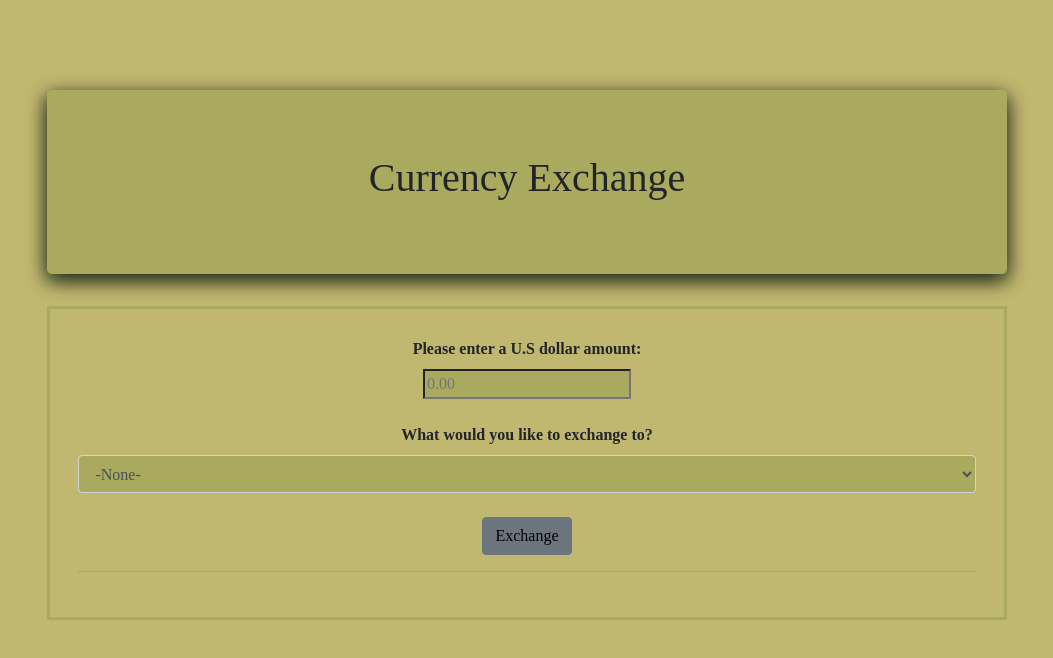
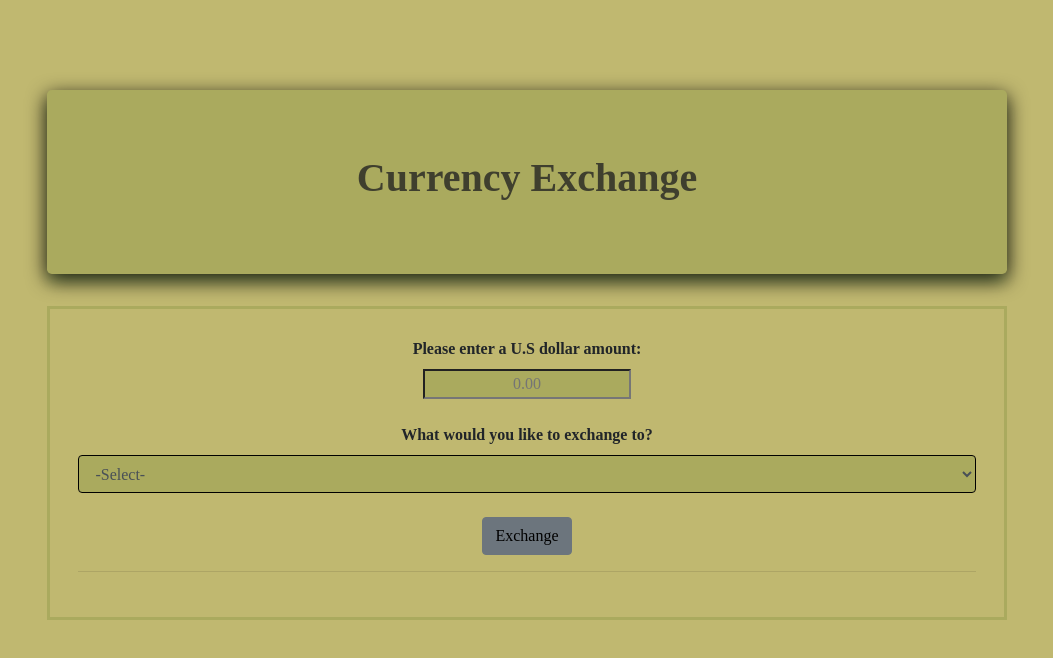
Before and after one commit to calliestump/EpicodusFriday6, a website built with webpack: page src/index.html in a window 1280 px wide. Shown: the whole page, without its empty margins (113-1166 px from the left). Built offline with nearby package versions, Linux system fonts and the light colour scheme.

Commit message:
adds elements to css, html, and polished js.

```diff
--- a/src/css/styles.css
+++ b/src/css/styles.css
@@ -6,16 +6,17 @@ body {
 .container {
   padding: 7%;
 }
-
 .jumbotron {
   background-color: rgb(170, 170, 94);
   box-shadow: 0 10px 10px 0 rgba(100, 145, 74, 0.178), 0 6px 20px 0 black;
 }
 input {
+  text-align: center;
   background-color: rgb(170, 170, 94);;
 }
 #exchangeTo {
   background-color: rgb(170, 170, 94);;
+  border-color: black;
 }
 
 .btn {
@@ -27,3 +28,6 @@ form {
   border-color:  rgb(170, 170, 94);
   padding: 3%;
 }
+h1 {
+  color: rgb(63, 63, 46);
+}
--- a/src/index.html
+++ b/src/index.html
@@ -6,7 +6,7 @@
  <body>
    <div class="container">
      <div class="jumbotron">
-      <h1>Currency Exchange</h1>
+      <h1><strong>Currency Exchange</strong></h1>
      </div>
      <form id="exchange">
        <label for="usAmount"><strong>Please enter a U.S dollar amount:</strong></label><br>
@@ -14,7 +14,7 @@
        <div class="amountVAL"></div>
        <label><strong>What would you like to exchange to?</strong></label>
        <select class="form-control" id="exchangeTo">
-         <option value="none">-None-</option>
+         <option value="none">-Select-</option>
          <option value="CAD">CAD (Canadian)</option>
          <option value="RUB">RUB (Russian Ruble)</option>
          <option value="MYR">MYR (Malaysian Ringgit)</option>
--- a/src/main.js
+++ b/src/main.js
@@ -4,11 +4,11 @@ import "bootstrap/dist/css/bootstrap.min.css";
 import "./css/styles.css";
 import Exchange from "./currency.js";
 $(".conversionResult").hide();
+
 function clear() {
   $("#usAmount").val("");
   $("#exchangeTo").val("");
 }
-
 $(document).ready(function() {
   $("#exchange").submit(function(event) {
     event.preventDefault();
@@ -39,4 +39,7 @@ $(document).ready(function() {
       console.log(rejectedResponse);
     });
   });
+  $("#usAmount, #exchangeTo").click(function() {
+    $(".conversionResult").hide();
+  });
 });
```
